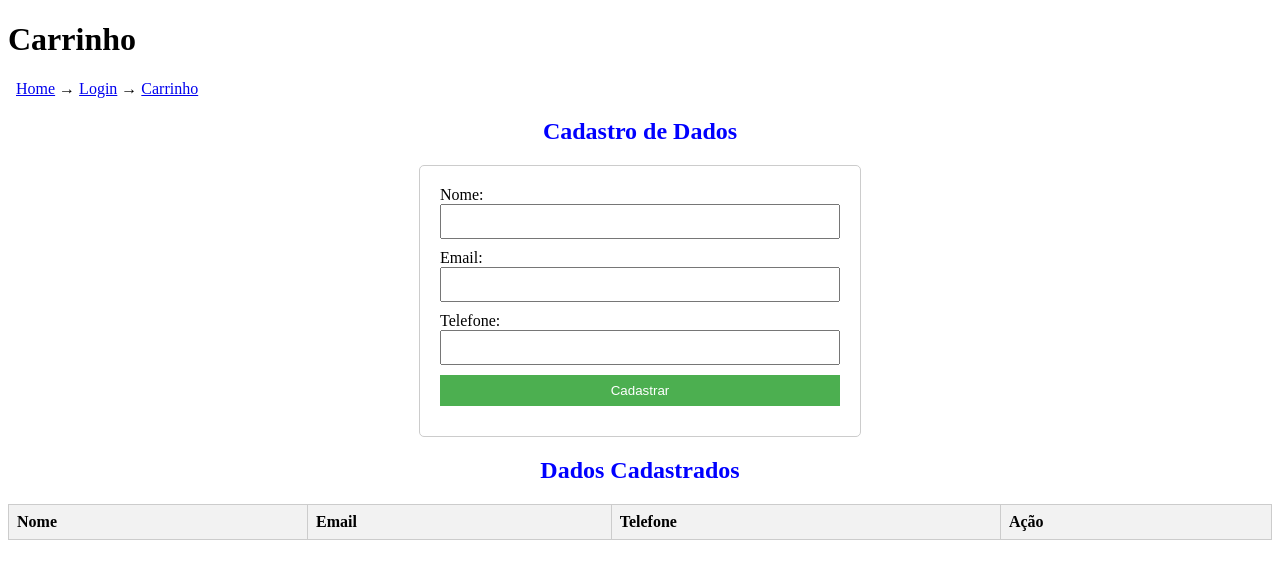
After one commit to gleidsonnq/projetophp, a PHP site: page /carrinho.php in a window 1280 px wide. The commit adds this page. Shown: the top 579 px of the page. Run offline with PHP 8.4, Linux system fonts and the light colour scheme; lists and menus that the app fills with data are empty.

Commit message:
criacaoPagina

```diff
--- /dev/null
+++ b/carrinho.php
@@ -0,0 +1,95 @@
+<!DOCTYPE html>
+    <html lang="pt-br">
+    <head>
+        <meta charset="UTF-8">
+        <meta name="viewport" content="width=device-width, initial-scale=1.0">
+        <title>Cadastro de Dados</title>
+        <!estilização da página>
+        <link rel="stylesheet" type="text/css" href="style.css" media="screen"/>
+    </head>
+    <body>
+         <header>
+            <h1>Carrinho</h1>
+            <nav aria-label="Breadcrumb" class="breadcrumb">
+                <ul>
+                    <li><a href="index.php">Home</a></li>
+                    <li><a href="login.php">Login</a></li>
+                    <li><a href="carrinho.php">Carrinho</a></li>
+                </ul>
+            </nav>
+        </header>
+        <h2>Cadastro de Dados</h2>
+        <form method="post">
+            <label for="nome">Nome:</label>
+            <input type="text" id="nome" name="nome" required><br>
+            <label for="email">Email:</label>
+            <input type="email" id="email" name="email" required><br>
+            <label for="telefone">Telefone:</label>
+            <input type="tel" id="telefone" name="telefone"><br>
+            <button type="submit" name="submit">Cadastrar</button>
+        </form>
+
+        <h2>Dados Cadastrados</h2>
+        <table>
+            <thead>
+                <tr>
+                    <th>Nome</th>
+                    <th>Email</th>
+                    <th>Telefone</th>
+                    <th>Ação</th>
+                </tr>
+            </thead>
+            <tbody>
+                <?php
+                    // Verifica se o formulário foi submetido
+                    if (isset($_POST['submit'])) {
+                        $nome = htmlspecialchars($_POST['nome']);
+                        $email = htmlspecialchars($_POST['email']);
+                        $telefone = htmlspecialchars($_POST['telefone']);
+                        // Verifica se todos os campos foram preenchidos
+                        if (!empty($nome) && !empty($email)) {
+                            // Abre ou cria o arquivo para escrita
+                            $file = fopen('dados.txt', 'a');
+                            // Escreve os dados no arquivo
+                            fwrite($file, "$nome;$email;$telefone\n");
+                            // Fecha o arquivo
+                            fclose($file);
+                        }
+                    }
+                    // Função para ler e exibir os dados do arquivo
+                    function exibirDados() {
+                        $file = fopen('dados.txt', 'r');
+                        if ($file) {
+                            while (($line = fgets($file)) !== false) {
+                                $dados = explode(';', trim($line));
+                                echo "<tr>";
+                                echo "<td>{$dados[0]}</td>";
+                                echo "<td>{$dados[1]}</td>";
+                                echo "<td>{$dados[2]}</td>";
+                                echo "<td><form method='post'><input type='hidden' name='line'
+                                value='{$line}'><button type='submit'
+                                name='delete'>Apagar</button></form></td>";
+                                echo "</tr>";
+                            }
+                            fclose($file);
+                        }
+                    }
+                    // Verifica se há ação de apagar
+                    if (isset($_POST['delete'])) {
+                        $line_to_delete = $_POST['line'];
+                        $file = file('dados.txt');
+                        $fileToDelete = fopen('dados.txt', 'w');
+                        foreach($file as $line){
+                            if(trim($line) != trim($line_to_delete)){
+                                fwrite($fileToDelete, $line);
+                            }
+                        }
+                        fclose($fileToDelete);
+                    }
+                    // Chama a função para exibir os dados
+                    exibirDados();
+                ?>
+            </tbody>
+        </table>
+    </body>
+</html>
--- a/style.css
+++ b/style.css
@@ -0,0 +1,68 @@
+table {
+    width: 100%;
+    border-collapse: collapse;
+    margin-bottom: 20px;
+}
+table, th, td {
+    border: 1px solid #ccc;
+    padding: 8px;
+    text-align: left;
+}
+th {
+    background-color: #f2f2f2;
+}
+form {
+    max-width: 400px;
+    margin: 20px auto;
+    padding: 20px;
+    border: 1px solid #ccc;
+    border-radius: 5px;
+}
+form input, form button {
+    margin-bottom: 10px;
+    width: 100%;
+    padding: 8px;
+    box-sizing: border-box;
+}
+form button {
+    background-color: #4CAF50;
+    color: white;
+    border: none;
+    cursor: pointer;
+}
+form button:hover {
+    background-color: #45a049;
+}
+div {
+    display: flex;
+}
+img {
+    height: 300px;
+    align-self: center;
+}
+h2{
+    color: blue;
+    text-align: center;
+}
+h3{
+    padding: 5px;
+    border-radius: 10px;
+    text-align: justify;
+}
+.breadcrumb {
+  padding: 0 .5rem;
+}
+
+.breadcrumb ul {
+  display: flex;
+  flex-wrap: wrap;
+  list-style: none;
+  margin: 0;
+  padding: 0;
+}
+
+.breadcrumb li:not(:last-child)::after {
+  display: inline-block;
+  margin: 0 .25rem;
+  content: "→";
+}
```
Also changed, not shown: index.php (+33 -3 lines), login.php (added, +37 -0 lines), imagens/cooler.webp (added), imagens/placamae.webp (added), imagens/processador.webp (added).
